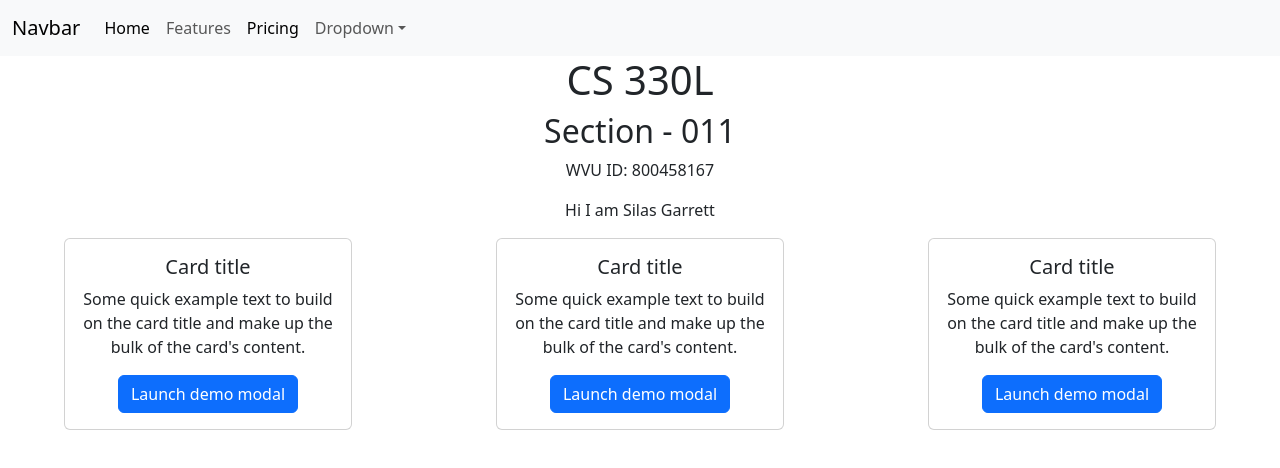
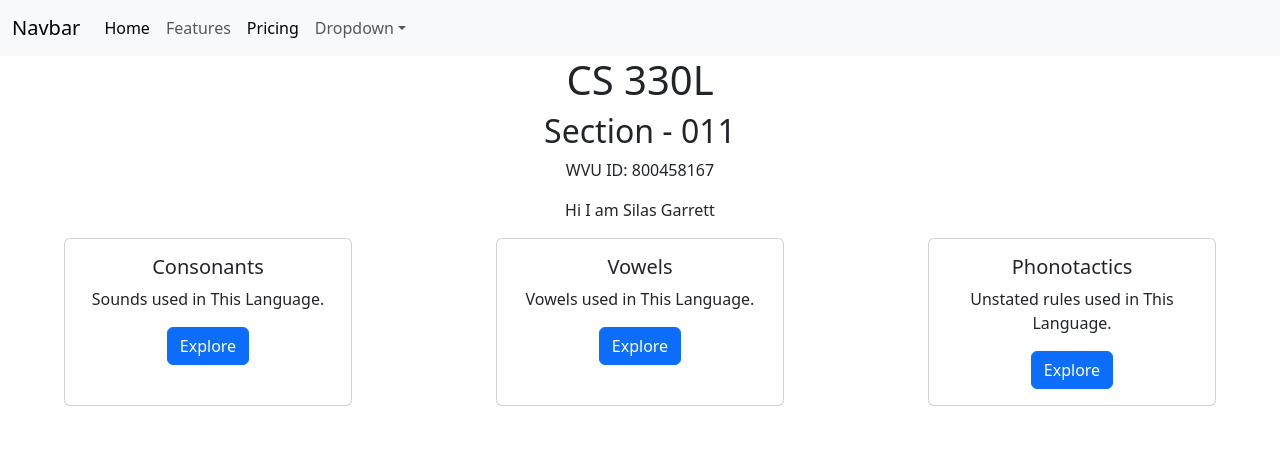
Before and after one commit to silasofnarnia/CS330LBonusLab, a React (Create React App) app in the folder amplifyapp/: page / in a window 1280 px wide. Shown: the top 468 px of the page. Built offline with nearby package versions, Linux system fonts and the light colour scheme.

Commit message:
Dynamic Content

```diff
--- a/amplifyapp/public/index.html
+++ b/amplifyapp/public/index.html
@@ -24,7 +24,7 @@
       work correctly both with client-side routing and a non-root public URL.
       Learn how to configure a non-root public URL by running `npm run build`.
     -->
-    <title>React App</title>
+    <title>Silas Garrett's App</title>
   </head>
   <body>
     <noscript>You need to enable JavaScript to run this app.</noscript>
--- a/amplifyapp/src/App.js
+++ b/amplifyapp/src/App.js
@@ -1,4 +1,4 @@
-import logo from './logo.svg';
+// import logo from './logo.svg';
 import './App.css';
 // Desired import: import bootstrap from "bootstrap";
 // Import everything from bootstrap:
--- a/amplifyapp/src/Components/Card.js
+++ b/amplifyapp/src/Components/Card.js
@@ -1,41 +1,84 @@
 import Modal from './Modal';
+import getRules from './../data/rules.js';
 
 function Card() {
+    // Define rules.
+    let allRules = getRules();
+    let Sounds = allRules.Sounds;
+    let languageName = allRules.languageName;
+
+    // Consonants
+    let consonants = `<ul>`;
+    let consonantArray = Sounds.Consonants;
+    let consonantSoundsArray = Sounds.ConsonantSounds;
+    for (let i = 0; i < consonantArray.length; i++) {
+        consonants += `<li>${consonantArray[i]} (${consonantSoundsArray[i]})</li>`;
+    }
+    consonants += `</ul>`;
+
+    // Vowels
+    let vowels = `<ul>`;
+    let vowelsArray = Sounds.Vowels;
+    let vowelSoundsArray = Sounds.VowelSounds;
+    for (let i = 0; i < vowelsArray.length; i++) {
+        vowels += `<li>${vowelsArray[i]} (${vowelSoundsArray[i]})</li>`;
+    }
+    vowels += `</ul>`;
+
+    // Phonotactics
+    let Phonotactics = `<ul>`;
+    let phonotacticsSyllablesArray = Sounds.Phonotactics.Syllables;
+    for (let i = 0; i < phonotacticsSyllablesArray.length; i++) {
+        Phonotactics += `<li>${phonotacticsSyllablesArray[i]}</li>`
+    }
+    Phonotactics += `</ul>`;
+    Phonotactics += `<p>`;
+    Phonotactics += Sounds.Phonotactics.Words;
+    Phonotactics += `</p>`;
+
+    // Return statement.
     return (
         <div id="threeCardsContainer"
             style={{display: "flex", gap: 9 + 'rem', justifyContent: "center"}}>
-            <div class="card" style={{width: 18 + 'rem'}}>
-                <div class="card-body">
-                    <h5 class="card-title">Card title</h5>
-                    <p class="card-text">Some quick example text to build on the card title and make up the bulk of the card's content.</p>
-                    <button type="button" class="btn btn-primary" data-bs-toggle="modal" data-bs-target="#first">
-                        Launch demo modal
-                    </button>
-                    {Modal("first")}
-                </div>
-            </div>
-            <div class="card" style={{width: 18 + 'rem'}}>
-                <div class="card-body">
-                    <h5 class="card-title">Card title</h5>
-                    <p class="card-text">Some quick example text to build on the card title and make up the bulk of the card's content.</p>
-                    <button type="button" class="btn btn-primary" data-bs-toggle="modal" data-bs-target="#second">
-                        Launch demo modal
-                    </button>
-                    {Modal("second")}
-                </div>
-            </div>
-            <div class="card" style={{width: 18 + 'rem'}}>
-                <div class="card-body">
-                    <h5 class="card-title">Card title</h5>
-                    <p class="card-text">Some quick example text to build on the card title and make up the bulk of the card's content.</p>
-                    <button type="button" class="btn btn-primary" data-bs-toggle="modal" data-bs-target="#third">
-                        Launch demo modal
-                    </button>
-                    {Modal("third")}
-                </div>
+            {getCard(`Consonants`, `Sounds used in ${languageName}.`, consonants)}
+            {getCard(`Vowels`, `Vowels used in ${languageName}.`, vowels)}
+            {getCard(`Phonotactics`,
+                `Unstated rules used in ${languageName}.`,
+                Phonotactics)}
+        </div>
+    );
+}
+
+function getCard(title, sample, ModalContents) {
+    //console.log("Want modal to respond to " + title);
+
+    return (
+        <div className="card" style={{width: 18 + 'rem'}}>
+            <div className="card-body">
+                <h5 className="card-title">{title}</h5>
+                <p className="card-text">{sample}</p>
+                <button type="button"
+                    className="btn btn-primary"
+                    data-bs-toggle="modal"
+                    data-bs-target={`#${title}`}>
+                    Explore
+                </button>
+                {Modal(title, ModalContents)}
             </div>
         </div>
+    );
+}
+
+/*function Card() {
+
+    // RETURN FINAL
+    return (
+        <div id="threeCardsContainer"
+            style={{display: "flex", gap: 9 + 'rem', justifyContent: "center"}}>
+            <BuildCards/>
+        </div>
     ); // End returning HTML for Card function.
-} // End function Card().
+
+} // End function Card().*/
 
 export default Card;
--- a/amplifyapp/src/Components/Modal.js
+++ b/amplifyapp/src/Components/Modal.js
@@ -1,24 +1,28 @@
-
-function Modal(ID) {
-    return (
-        <div class="modal" tabindex="-1" id={ID}>
-        <div class="modal-dialog">
-            <div class="modal-content">
-            <div class="modal-header">
-                <h5 class="modal-title">Modal title</h5>
-                <button type="button" class="btn-close" data-bs-dismiss="modal" aria-label="Close"></button>
-            </div>
-            <div class="modal-body">
-                <p>Modal body text goes here.</p>
-            </div>
-            <div class="modal-footer">
-                <button type="button" class="btn btn-secondary" data-bs-dismiss="modal">Close</button>
-                <button type="button" class="btn btn-primary">Save changes</button>
-            </div>
+function Modal(ID, content) {
+    //console.log("Creating modal with ID = " + ID);
+    let thisModal = (
+        <div className="modal" tabIndex="-1" id={ID}>
+            <div className="modal-dialog">
+                <div className="modal-content">
+                    <div className="modal-header">
+                        <h5 className="modal-title">{ID}</h5>
+                        <button type="button" className="btn-close" data-bs-dismiss="modal" aria-label="Close"></button>
+                    </div>
+                    <div className="modal-body">
+                    </div>
+                    <div className="modal-footer">
+                        <button type="button" className="btn btn-primary" data-bs-dismiss="modal">Close</button>
+                    </div>
+                </div>
             </div>
         </div>
-        </div>
     );
+
+    //let container = document.querySelector("modal-body");
+    //console.log("container is v4 " + container);
+    //container.innerHTML = content;
+
+    return thisModal;
 } // End function Modal().
 
 export default Modal;
--- /dev/null
+++ b/amplifyapp/src/appStyle.css
@@ -0,0 +1,3 @@
+.card {
+    size:18rem;
+}
--- /dev/null
+++ b/amplifyapp/src/data/rules.js
@@ -0,0 +1,60 @@
+function getRules() {
+    return {
+
+        "languageName" : "This Language",
+
+        "Sounds" : {
+
+            "Consonants" : [
+                "m", "p", "f", "b",
+                "t", "d", "z",
+                "n", "s", "l", "r", "R",
+                "c", "h", "y",
+                "k", "g", "x", "j"
+            ],
+
+            "ConsonantSounds" : [
+                "m", "p", "f", "b",
+                "t", "d", "th (soft)",
+                "n", "s", "l", "r", "trilled r",
+                "ch", "sh (soft)", "y (as in yew)",
+                "k", "g", "gh", "stop"
+            ],
+
+            "Vowels" : [
+                "e",  "u", "o" , "a" , "i" , "q" , "w"
+            ],
+
+            "VowelSounds" : [
+                "ee", "uh", "oh", "oo", "ih", "eh", "oa"
+            ],
+
+            "Phonotactics" : {
+                "Syllables" : [
+                    "Onset: Optional but very common. Unlimited sounds, not group 5, not vowels",
+                    "Nucleus: Not optional. One vowel",
+                    "Coda: Optional, but mildly uncommon. Not group 3"
+                ],
+                "Words" : "Often start with group 2 or 3. Often end with group 4 or 5"
+            },
+
+            "Stress" : {
+                "OneSyllable" : [ "No stress" ],
+                "TwoSyllables" : [ "Primary stress on syllable 2" ],
+                "MoreThanTwoSyllables" : [
+                    "Secondary stress on syllable 1",
+                    "Primary stress on syllable 2",
+                    "Then Secondary stress on every other syllable"
+                ]
+            },
+
+            "Tone" : {
+                "desc" : "This is not a tone based language."
+            }
+
+        }
+
+    } // End object to return.
+} // End function.
+
+export default getRules;
--- /dev/null
+++ b/package.json
@@ -0,0 +1,5 @@
+{
+  "dependencies": {
+    "jquery": "^4.0.0"
+  }
+}
```
Also changed, not shown: amplifyapp/src/Components/NavBar.js (+19 -19 lines), 2 other files (tests, documents, lock files or other folders).
